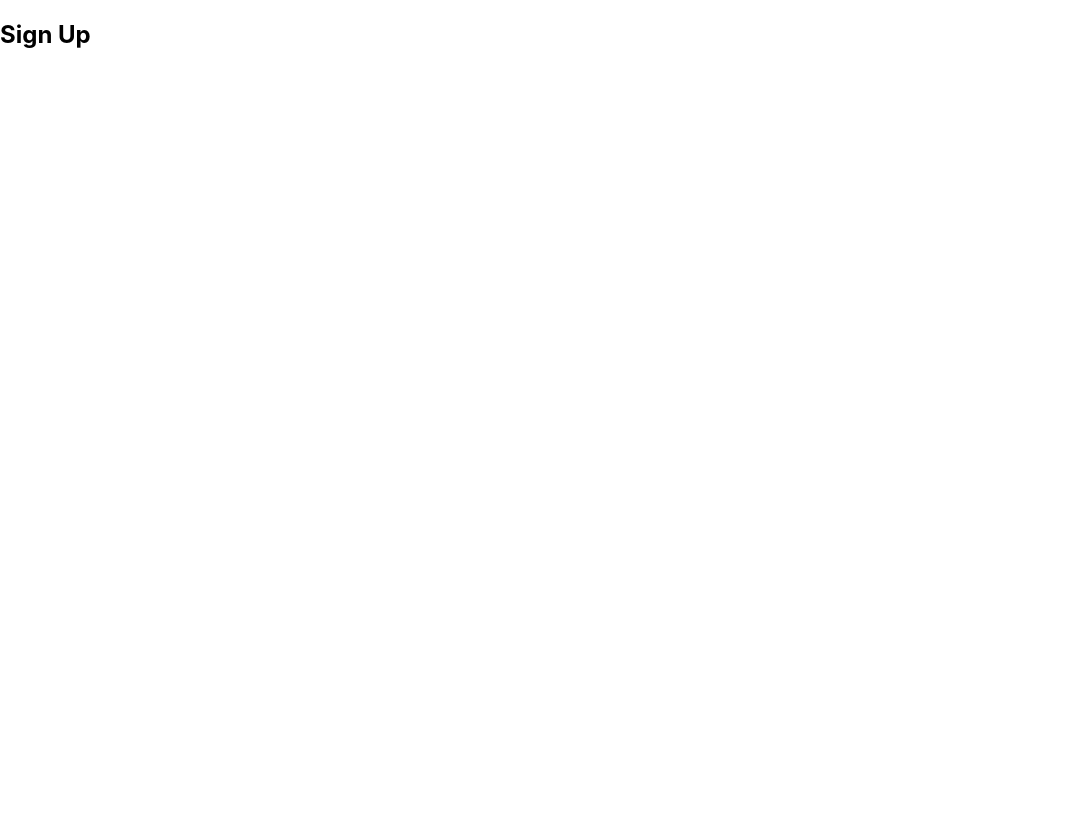
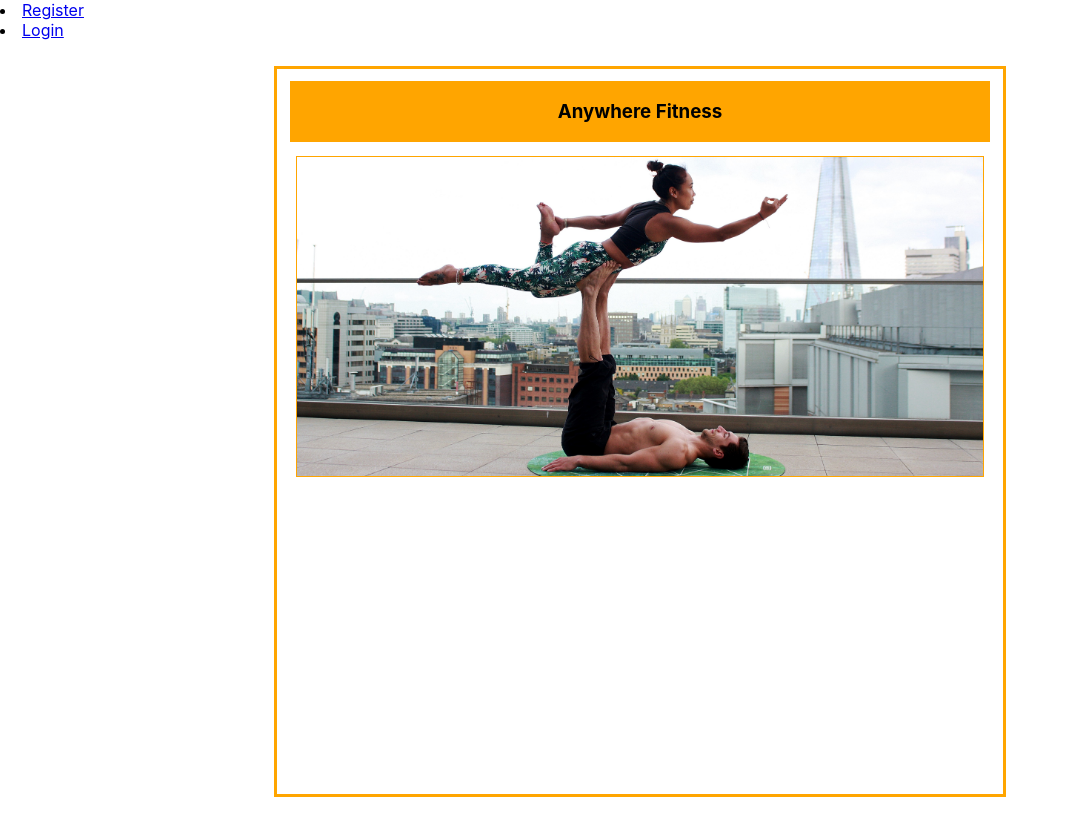
Before and after one commit to Kandelonius/back-up, a React (Create React App) app in the folder bw-back-up/: page /register in a window 1280 px wide. Shown: the whole page, without its empty margins (0-1069 px from the left). Before the commit the page ends 800 px from the top, so only its background shows below. Built offline with nearby package versions, Linux system fonts and the light colour scheme.

Commit message:
have the register page showing the image and title.

```diff
--- a/bw-back-up/src/App.js
+++ b/bw-back-up/src/App.js
@@ -1,20 +1,26 @@
 
-import React, {Component} from 'react';
+import React, { Component } from 'react';
 import Login from './components/UserLogin';
-import Register from './components/Client/ClientRegister'
-// import Dash from './components/Client/ClientDash';
-// import PrivateRoute from './components/PrivateRoute';
-
-import {Link, Route} from 'react-router-dom';
+import Register from './components/Register'
+// import Div from './styled-comp'
+import { Link, Route } from 'react-router-dom';
 
 class App extends Component {
+
   render() {
-    return(
-<div className="App">
-  {/* <PrivateRoute exact path="/" component={Dash}/> */}
-  <Route exact path="/register" component={Register} />
-      <Route exact path="/login" component={Login} />
-  </div>
+    return (
+      <div>
+        <nav className="navbar">
+          <li>
+            <Link to="/register">Register</Link>
+          </li>
+          <li>
+            <Link to="/login">Login</Link>
+          </li>
+        </nav>
+          <Route exact path="/register" component={Register} />
+          <Route exact path="/login" component={Login} />
+        </div>
     );
   }
 }
--- a/bw-back-up/src/components/Register.js
+++ b/bw-back-up/src/components/Register.js
@@ -1,20 +1,20 @@
 import React from 'react';
 import UserRegister from './Client/ClientRegister';
 import InstructorRegister from './Instructors/InstructorRegister';
-
+import Div from './styled-comp.jsx'
 
 function Register(props) {
 
 
     return (
-        <div>
+        <Div>
             <header>
                 <h3>Anywhere Fitness</h3>
             </header>
             <img src="/img/fitness-couple.jpg" className="registerImage" alt="Man holding woman up with his feet as she poses" />
 
-        </div>
+        </Div>
     )
 }
 
-export default InstructorRegister
+export default Register
--- /dev/null
+++ b/bw-back-up/src/components/styled-comp.jsx
@@ -0,0 +1,26 @@
+import styled from 'styled-components'
+
+const Div = styled.div`
+    display:flex;
+    flex-direction: column;
+    height:700px;
+    width: 700px;
+    margin: 2% auto;
+    padding: 1%;
+    border: 3px solid orange;
+
+    header{
+        background-color: orange;
+        display:flex;
+        justify-content:center;
+        width:100%;
+    }
+
+    img{
+        border: 1px solid orange;
+        width:98%;
+        margin:2% auto;
+    }
+`
+
+export default Div
```
Also changed, not shown: 1 other file (tests, documents, lock files or other folders).
